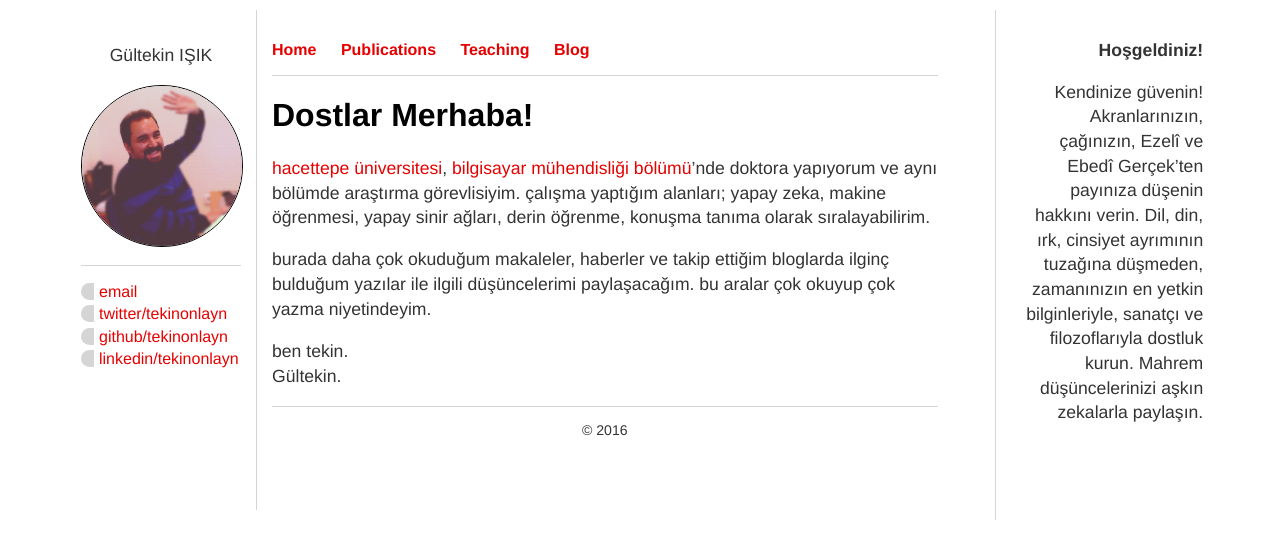
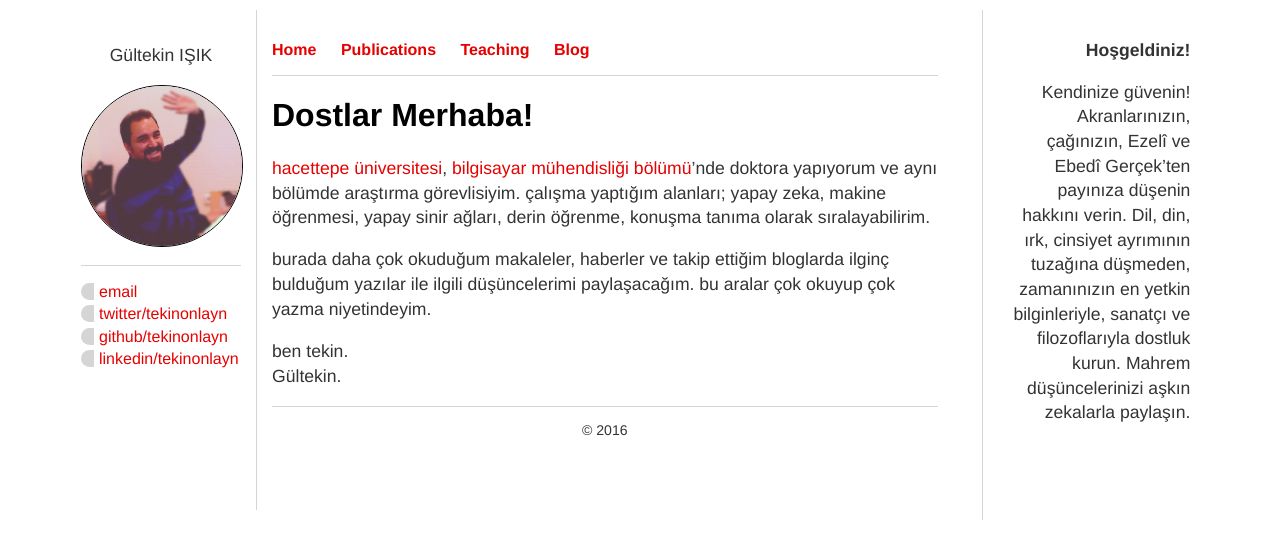
Before and after one commit to tekinonlayn/gi.github.io, a Jekyll site: the page built from index.html, in a window 1280 px wide. Shown: the top 559 px of the page. Built offline with Jekyll 4.4.1, drawn with Linux system fonts in a browser that asks for light colours.

Commit message:
Update varsay.css

```diff
--- a/css/varsay.css
+++ b/css/varsay.css
@@ -28,7 +28,7 @@ body {
     width: 15%;
     height: 500px;
     float: right;
-    margin-right:6%;
+    margin-right:7%;
     padding-top: 10px;
     padding-left: 15px;
     text-align: right;
```
